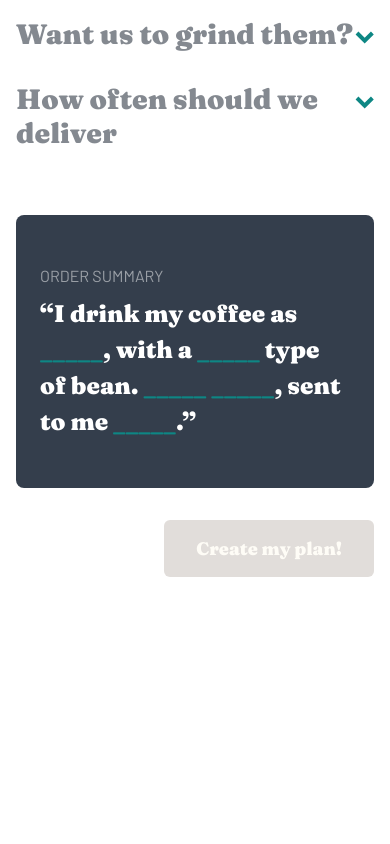
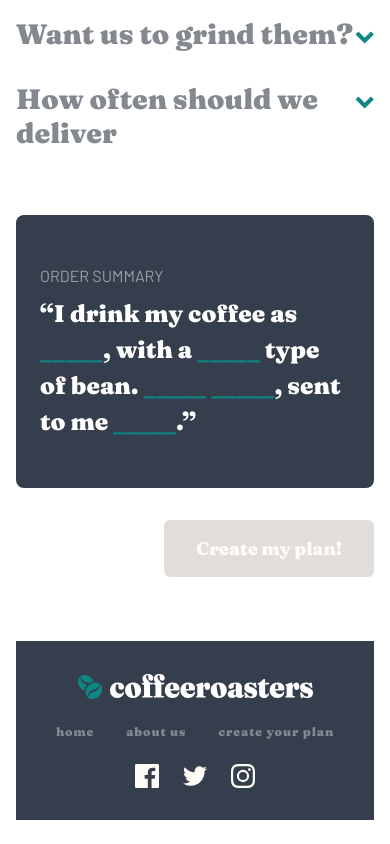
Before and after one commit to azanra/coffee-subscription, a React (Vite) app: page /plan in a window 390 px wide. Shown: the part 2203-3047 px from the top of the page. Before the commit the page ends 2804 px from the top, so only its background shows below. Built offline with nearby package versions, Linux system fonts and the light colour scheme.

Commit message:
feat: add responsive footer

```diff
--- a/src/App.css
+++ b/src/App.css
@@ -142,3 +142,7 @@
   left: 50%;
   transform: translate(-50%, -50%);
 }
+
+.coffee-icon-logo > g > path:first-child {
+  fill: var(--neutral-0);
+}
--- a/src/pages/plan/Plan.tsx
+++ b/src/pages/plan/Plan.tsx
@@ -1,3 +1,4 @@
+import Footer from "../../shared/components/Footer";
 import Header from "../../shared/components/Header";
 import PageWrapper from "../../shared/components/PageWrapper";
 import Work from "../../shared/components/Work";
@@ -12,6 +13,7 @@ const Plan = () => {
         <CreatePlanBanner />
         <Work />
         <CustomizePlan />
+        <Footer />
       </div>
     </PageWrapper>
   );
--- a/src/shared/components/Footer.tsx
+++ b/src/shared/components/Footer.tsx
@@ -1,4 +1,4 @@
-import Coffee from "../../assets/shared/desktop/logo.svg";
+import CoffeeIcon from "../../assets/shared/desktop/logo.svg?react";
 import Facebook from "../../assets/shared/desktop/icon-facebook.svg";
 import Twitter from "../../assets/shared/desktop/icon-twitter.svg";
 import Instagram from "../../assets/shared/desktop/icon-instagram.svg";
@@ -11,21 +11,28 @@ const Footer = () => {
     { to: "/plan", text: "create your plan" },
   ];
   const socialMediaList = [Facebook, Twitter, Instagram];
+
   return (
-    <div>
-      <div>
-        <img src={Coffee} alt="coffee" />
+    <div className="bg-(--neutral-900) p-[32px] flex flex-col gap-[24px] items-center lg:flex-row lg:px-[80px] lg:py-[48px] lg:justify-between">
+      <div className="flex items-center justify-center">
+        <CoffeeIcon className="coffee-icon-logo" />
       </div>
-      <div>
+
+      <div className="flex items-center justify-center gap-[32px]">
         {navList.map((list) => {
           return (
-            <Link replace key={list.text} to={list.to}>
+            <Link
+              replace
+              key={list.text}
+              to={list.to}
+              className="text-preset-8 text-(--neutral-500)"
+            >
               {list.text}
             </Link>
           );
         })}
       </div>
-      <div>
+      <div className="flex items-center justify-center gap-[24px]">
         {socialMediaList.map((list, index) => {
           return (
             <a key={index} href="">
```
